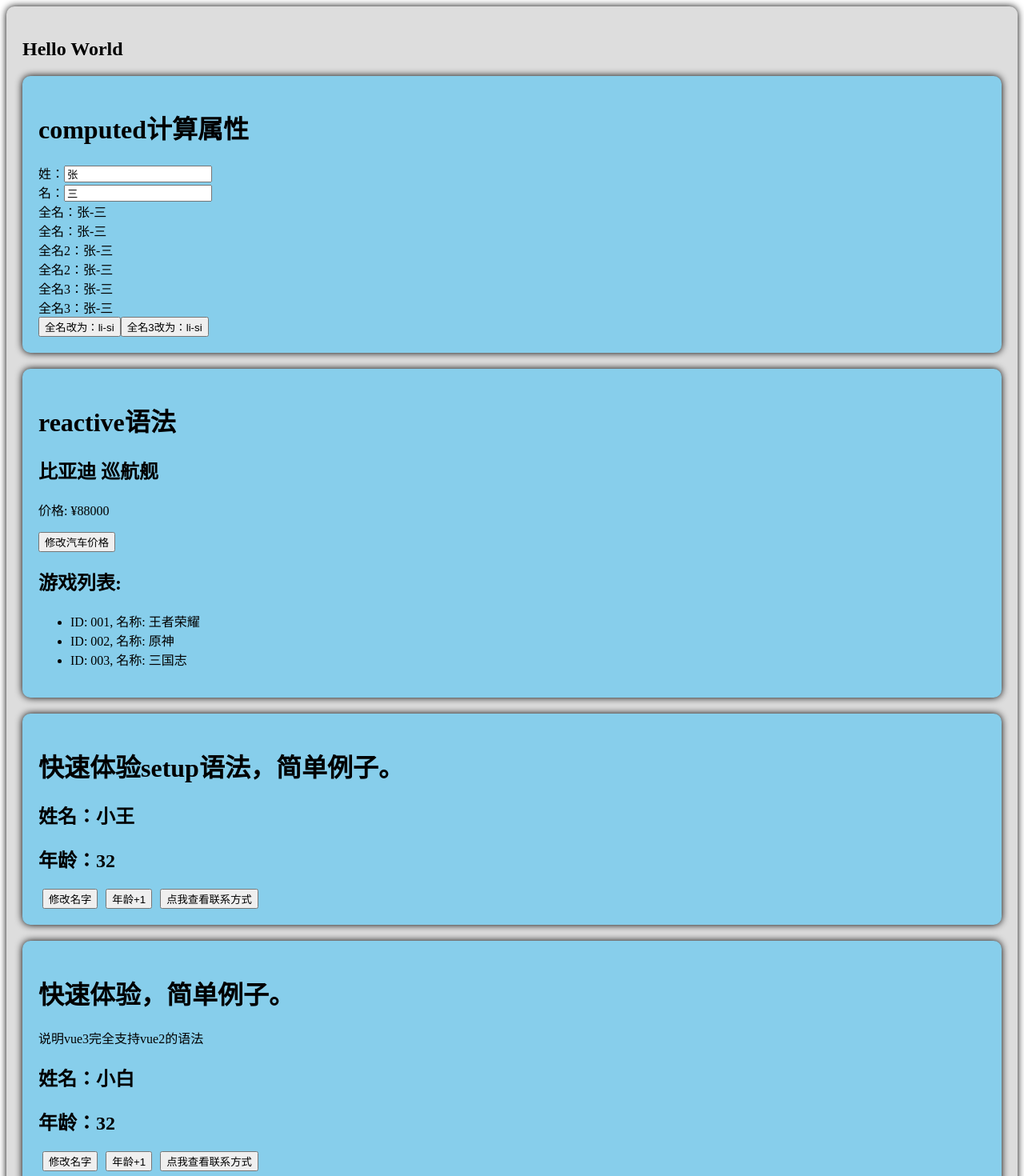
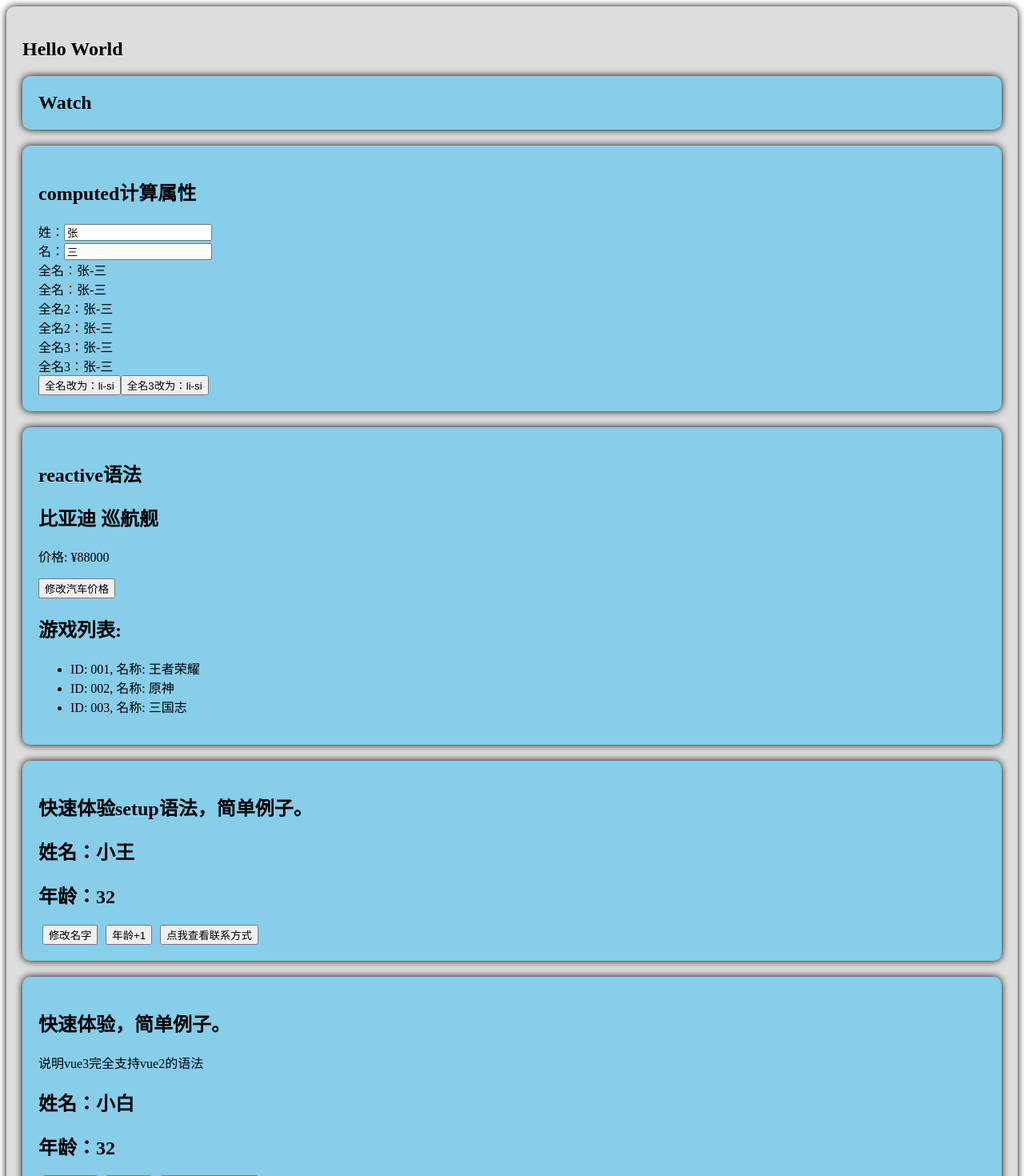
Before and after one commit to YouLe2016/vue3_first, a Vue app: page / in a window 1280 px wide. Shown: the top 1470 px of the page at 80% size. Built offline with nearby package versions, Linux system fonts and the light colour scheme.

Commit message:
Improve: 样式调整

```diff
--- a/src/App2.vue
+++ b/src/App2.vue
@@ -3,11 +3,14 @@ import Person from "@/components/section1/Person.vue";
 import Person2 from "@/components/section1/Person2.vue";
 import Car from "@/components/section1/Car.vue";
 import Person3 from "@/components/section1/Person3.vue";
+import PersonSection2 from "@/components/section2/Person.vue";
+
 </script>
 
 <template>
   <div class="app">
     <h2>Hello World</h2>
+    <PersonSection2 class="item item-style"/>
     <Person3 class="item item-style"/>
     <Car class="item"/>
     <Person2 class="item"/>
--- a/src/components/HelloWorld.vue
+++ b/src/components/HelloWorld.vue
@@ -9,7 +9,7 @@ defineProps({
 
 <template>
   <div class="greetings">
-    <h1 class="green">{{ msg }}</h1>
+    <h1 class="green">{{ msg }}</h2>
     <h3>
       You’ve successfully created a project with
       <a href="https://vite.dev/" target="_blank" rel="noopener">Vite</a> +
--- a/src/components/section1/Car.vue
+++ b/src/components/section1/Car.vue
@@ -24,7 +24,7 @@ function changeGames(id: string) {
 
 <template>
   <div class="car">
-    <h1>reactive语法</h1>
+    <h2>reactive语法</h2>
     <h2>{{ car.brand }} {{ car.name }}</h2>
     <p>价格: ¥{{ car.price }}</p>
     <button @click="car.price += 1000">修改汽车价格</button>
--- a/src/components/section1/Person.vue
+++ b/src/components/section1/Person.vue
@@ -28,7 +28,7 @@
 
 <template>
   <div class="person">
-    <h1>快速体验，简单例子。</h1>
+    <h2>快速体验，简单例子。</h2>
     说明vue3完全支持vue2的语法
     <h2>姓名：{{ name }}</h2>
     <h2>年龄：{{ age }}</h2>
--- a/src/components/section1/Person2.vue
+++ b/src/components/section1/Person2.vue
@@ -24,7 +24,7 @@
 
 <template>
   <div class="person">
-    <h1>快速体验setup语法，简单例子。</h1>
+    <h2>快速体验setup语法，简单例子。</h2>
     <h2>姓名：{{ name }}</h2>
     <h2>年龄：{{ age }}</h2>
     <button @click="changeName">修改名字</button>
--- a/src/components/section1/Person3.vue
+++ b/src/components/section1/Person3.vue
@@ -1,7 +1,7 @@
 <script setup lang="ts">
-import {computed, ref} from "vue";
+  import {computed, ref} from "vue";
 
-const firstName = ref('张')
+  const firstName = ref('张')
   const lastName = ref('三')
 
   // 只读计算属性
@@ -44,7 +44,7 @@ const firstName = ref('张')
 
 <template>
   <div>
-    <h1>computed计算属性</h1>
+    <h2>computed计算属性</h2>
     姓：<input type="text" v-model="firstName"> <br>
     名：<input type="text" v-model="lastName"> <br>
     全名：<span>{{fullName}}</span> <br>
--- /dev/null
+++ b/src/components/section2/Person.vue
@@ -0,0 +1,11 @@
+<script setup>
+
+</script>
+
+<template>
+  <h2>Watch</h2>
+</template>
+
+<style scoped>
+
+</style>
```
